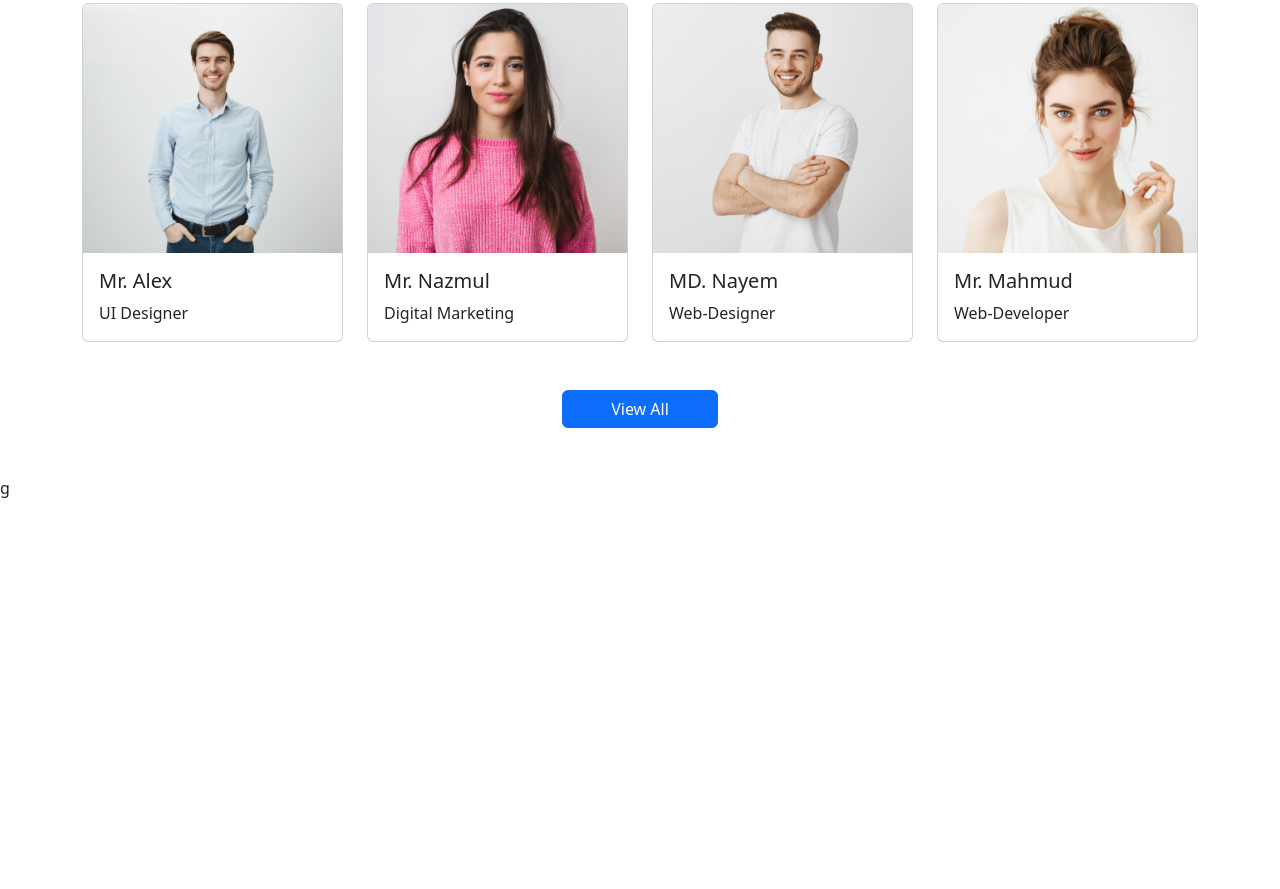
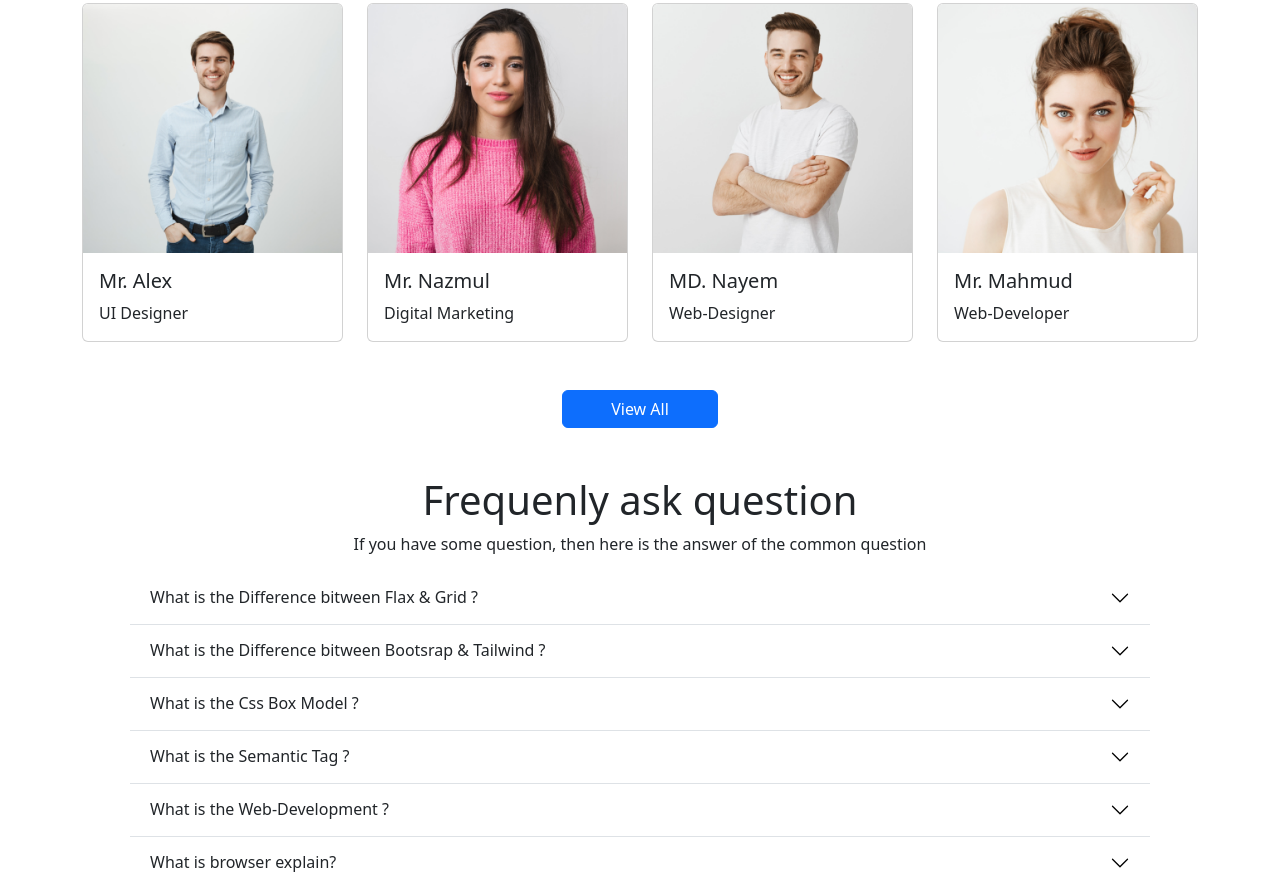
Before and after one commit to Nayem91/assignment-3, a plain HTML site: page index.html in a window 1280 px wide. Shown: the part 2921-3810 px from the top of the page. Before the commit the page ends 3421 px from the top, so only its background shows below. Drawn offline with nearby package versions, Linux system fonts and the light colour scheme.

Commit message:
FAQ added

```diff
--- a/index.html
+++ b/index.html
@@ -241,8 +241,74 @@
         <button type="button" class="btn btn-primary px-5"> View All</button>
       </div>
     </section>
-    <section>
-g
+    <section class="container">
+<!-- Frequenly ask question -->
+<div class="text-center">
+  <h1>Frequenly ask question</h1>
+  <p>If you have some question, then here is the answer of the common question</p>
+</div>
+<div class="accordion accordion-flush mx-5" id="accordionFlushExample">
+  <div class="accordion-item">
+    <h2 class="accordion-header" id="flush-headingOne">
+      <button class="accordion-button collapsed" type="button" data-bs-toggle="collapse" data-bs-target="#flush-collapseOne" aria-expanded="false" aria-controls="flush-collapseOne">
+        What is the Difference bitween Flax & Grid ?
+      </button>
+    </h2>
+    <div id="flush-collapseOne" class="accordion-collapse collapse" aria-labelledby="flush-headingOne" data-bs-parent="#accordionFlushExample">
+      <div class="accordion-body"> The basic difference between CSS Grid Layout and CSS Flexbox Layout is that flexbox was designed for layout in one dimension - either a row or a column. Grid was designed for two-dimensional layout - rows, and columns at the same time. The two specifications share some common features, however, and if you have already learned how to use flexbox, the similarities should help you get to grips with Grid.</div>
+    </div>
+  </div>
+  <div class="accordion-item">
+    <h2 class="accordion-header" id="flush-headingTwo">
+      <button class="accordion-button collapsed" type="button" data-bs-toggle="collapse" data-bs-target="#flush-collapseTwo" aria-expanded="false" aria-controls="flush-collapseTwo">
+        What is the Difference bitween Bootsrap & Tailwind ?
+      </button>
+    </h2>
+    <div id="flush-collapseTwo" class="accordion-collapse collapse" aria-labelledby="flush-headingTwo" data-bs-parent="#accordionFlushExample">
+      <div class="accordion-body">Bootstrap's utility and layout classes provide you with everything you need to style a responsive webpage. With Tailwind, however, you are much more involved in styling the webpage because you end up having to create your own components using the utility classes that the framework offers</div>
+    </div>
+  </div>
+  <div class="accordion-item">
+    <h2 class="accordion-header" id="flush-headingThree">
+      <button class="accordion-button collapsed" type="button" data-bs-toggle="collapse" data-bs-target="#flush-collapseThree" aria-expanded="false" aria-controls="flush-collapseThree">
+        What is the Css Box Model ?
+      </button>
+    </h2>
+    <div id="flush-collapseThree" class="accordion-collapse collapse" aria-labelledby="flush-headingTwo" data-bs-parent="#accordionFlushExample">
+      <div class="accordion-body">The CSS box model is essentially a box that wraps around every HTML element. It consists of: margins, borders, padding, and the actual content.</div>
+    </div>
+  </div>
+  <div class="accordion-item">
+    <h2 class="accordion-header" id="flush-headingFour">
+      <button class="accordion-button collapsed" type="button" data-bs-toggle="collapse" data-bs-target="#flush-collapseFour" aria-expanded="false" aria-controls="flush-collapseFour">
+        What is the Semantic Tag ?
+      </button>
+    </h2>
+    <div id="flush-collapseFour" class="accordion-collapse collapse" aria-labelledby="flush-headingTwo" data-bs-parent="#accordionFlushExample">
+      <div class="accordion-body">A semantic element clearly describes its meaning to both the browser and the developer.</div>
+    </div>
+  </div>
+  <div class="accordion-item">
+    <h2 class="accordion-header" id="flush-headingFive">
+      <button class="accordion-button collapsed" type="button" data-bs-toggle="collapse" data-bs-target="#flush-collapseFive" aria-expanded="false" aria-controls="flush-collapseFive">
+        What is the Web-Development ?
+      </button>
+    </h2>
+    <div id="flush-collapseFive" class="accordion-collapse collapse" aria-labelledby="flush-headingTwo" data-bs-parent="#accordionFlushExample">
+      <div class="accordion-body">Web development is the work involved in developing a website for the Internet</div>
+    </div>
+  </div>
+  <div class="accordion-item">
+    <h2 class="accordion-header" id="flush-headingSix">
+      <button class="accordion-button collapsed" type="button" data-bs-toggle="collapse" data-bs-target="#flush-collapseSix" aria-expanded="false" aria-controls="flush-collapseSix">
+        What is browser explain?
+      </button>
+    </h2>
+    <div id="flush-collapseSix" class="accordion-collapse collapse" aria-labelledby="flush-headingThree" data-bs-parent="#accordionFlushExample">
+      <div class="accordion-body">A browser is software on your computer which you use to 'surf' the internet and visit webpages. If you want to view web pages on different websites, you will need to use a 'browser'. It acts as a door to the internet. Browsers differ slightly but all do the same job.</div>
+    </div>
+  </div>
+</div>
     </section>
 
    </main>
```
